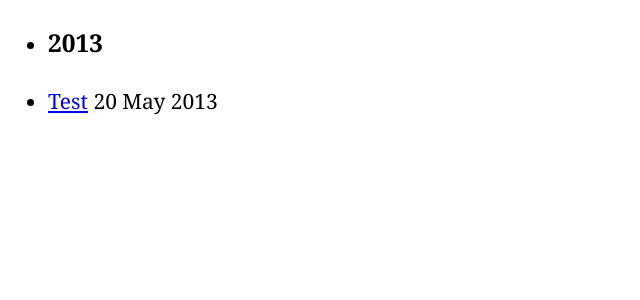
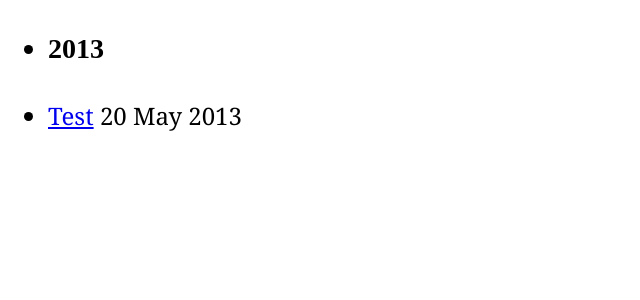
Before and after one commit to lvivski/blog, a Jekyll site: the page built from index.html, in a window 1280 px wide. Shown: the top 300 px of the page, without its empty margins (0-640 px from the left). Built offline with Jekyll 4.4.1, drawn with Linux system fonts in a browser that asks for light colours; some web fonts are replaced; Markdown is read by kramdown in place of the engine named in the settings.

Commit message:
font-size and headings

```diff
--- a/css/main.css
+++ b/css/main.css
@@ -7,7 +7,11 @@ html {
 }
 
 body {
-	font-size: 2.1em;
+	font-size: 2.4em;
+}
+
+h1, h2, h3, h4, h5, h6 {
+	font-family: "PT Serif Caption";
 }
 
 pre, code {
```
